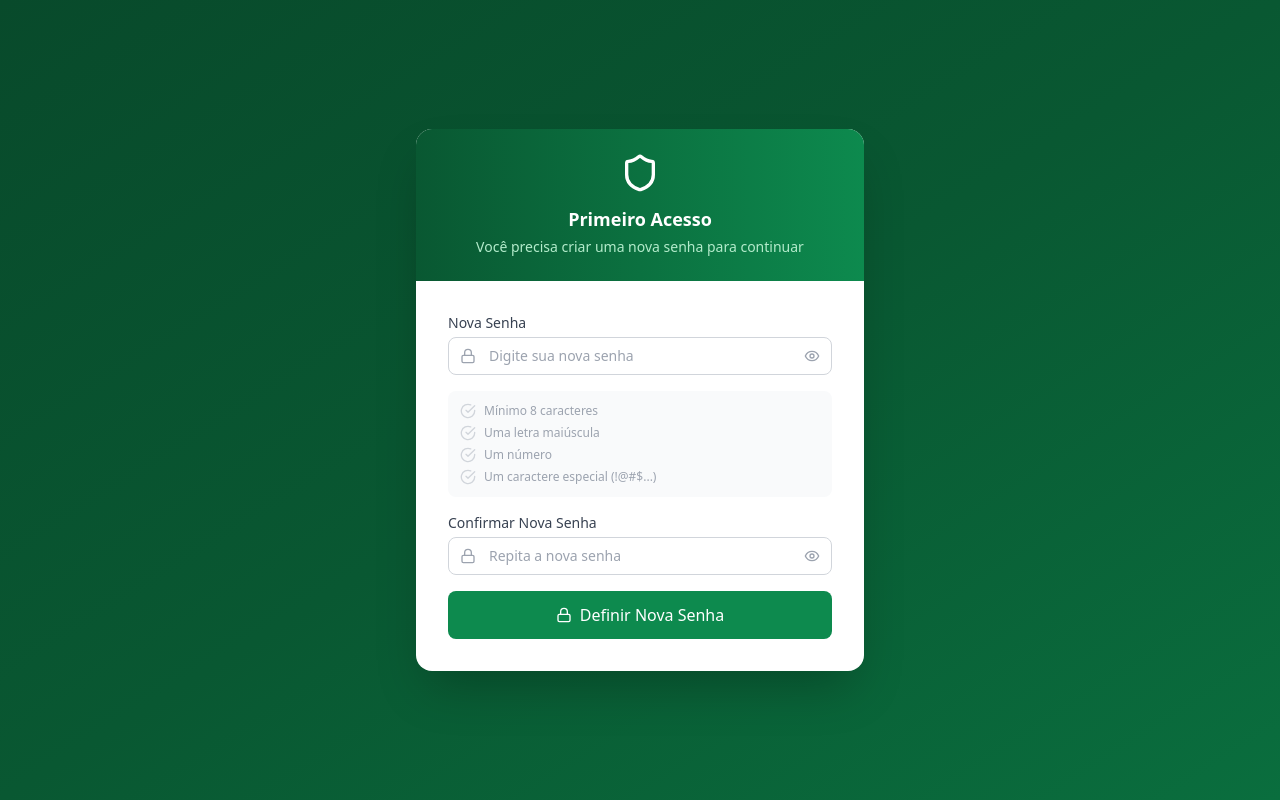
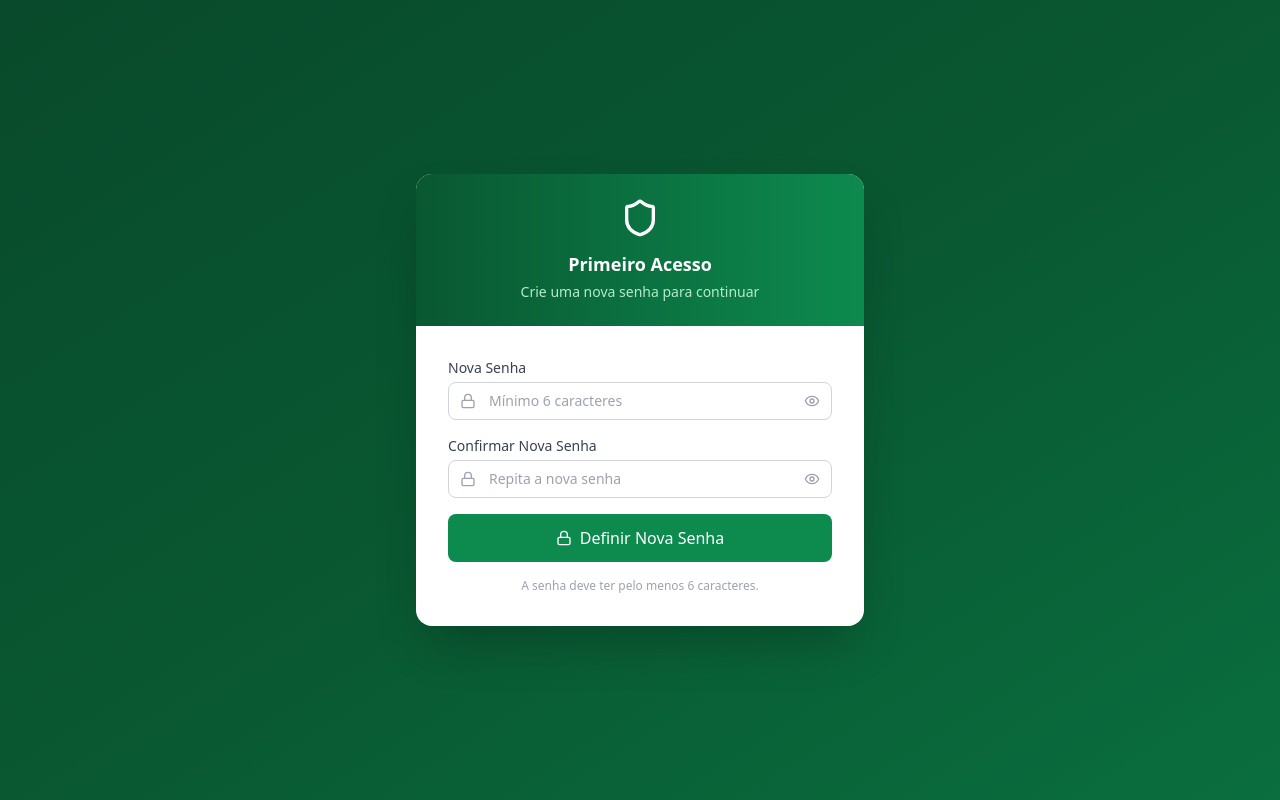
Before and after one commit to 6ciamambsi-web/garimpo-fiscalizacao, a Next.js app: page /primeiro-acesso in a window 1280 px wide. Built offline with nearby package versions, Linux system fonts and the light colour scheme.

Commit message:
Senha padrão 5ciamamb, sem requisitos complexos

```diff
--- a/src/app/admin/page.tsx
+++ b/src/app/admin/page.tsx
@@ -244,7 +244,7 @@ export default function AdminPage() {
         <div className="mt-4 bg-pmmg-green-50 border border-pmmg-green-200 rounded-lg p-4 text-sm text-pmmg-green-800">
           <p className="font-medium mb-1">Como funciona:</p>
           <ul className="space-y-1 text-xs list-disc list-inside">
-            <li><strong>Importar da Planilha</strong> — puxa todos os militares da aba "militares" e cadastra automaticamente com senha <code>Mudar@123</code></li>
+            <li><strong>Importar da Planilha</strong> — puxa todos os militares da aba "militares" e cadastra automaticamente com senha <code>5ciamamb</code></li>
             <li><strong>Escudo</strong> — alterna entre Admin e Operacional</li>
             <li><strong>Seta circular</strong> — reseta a senha para <code>Mudar@123</code></li>
             <li><strong>X/Check</strong> — desativa ou reativa o acesso ao sistema</li>
--- a/src/app/api/usuarios/importar/route.ts
+++ b/src/app/api/usuarios/importar/route.ts
@@ -4,7 +4,7 @@ import { createClient, createServiceClient } from '@/lib/supabase/server'
 import { getMilitaresFromSheets } from '@/lib/google-sheets'
 
 const ADMINS_NPM = ['1386697', '1463223']
-const SENHA_PADRAO = 'Mudar@123'
+const SENHA_PADRAO = '5ciamamb'
 const DOMINIO = 'pmmg.mg.gov.br'
 
 export async function POST() {
--- a/src/app/api/usuarios/resetar-senha/route.ts
+++ b/src/app/api/usuarios/resetar-senha/route.ts
@@ -18,7 +18,7 @@ export async function POST(request: NextRequest) {
 
     // Resetar senha para padrão e marcar primeiro_acesso
     const { error } = await serviceClient.auth.admin.updateUserById(usuario_id, {
-      password: 'Mudar@123'
+      password: '5ciamamb'
     })
     if (error) throw error
 
@@ -26,7 +26,7 @@ export async function POST(request: NextRequest) {
       .update({ primeiro_acesso: true })
       .eq('id', usuario_id)
 
-    return NextResponse.json({ message: 'Senha resetada para Mudar@123. Usuário deverá trocar no próximo acesso.' })
+    return NextResponse.json({ message: 'Senha resetada para 5ciamamb. Usuário deverá trocar no próximo acesso.' })
   } catch (err) {
     console.error(err)
     return NextResponse.json({ error: 'Erro ao resetar senha' }, { status: 500 })
--- a/src/app/primeiro-acesso/page.tsx
+++ b/src/app/primeiro-acesso/page.tsx
@@ -3,7 +3,7 @@
 import { useState, FormEvent } from 'react'
 import { useRouter } from 'next/navigation'
 import { createClient } from '@/lib/supabase/client'
-import { Shield, Lock, Eye, EyeOff, CheckCircle, AlertCircle } from 'lucide-react'
+import { Shield, Lock, Eye, EyeOff, AlertCircle } from 'lucide-react'
 
 export default function PrimeiroAcessoPage() {
   const router = useRouter()
@@ -14,17 +14,10 @@ export default function PrimeiroAcessoPage() {
   const [loading, setLoading] = useState(false)
   const [erro, setErro] = useState('')
 
-  const requisitos = [
-    { ok: novaSenha.length >= 8, texto: 'Mínimo 8 caracteres' },
-    { ok: /[A-Z]/.test(novaSenha), texto: 'Uma letra maiúscula' },
-    { ok: /[0-9]/.test(novaSenha), texto: 'Um número' },
-    { ok: /[^A-Za-z0-9]/.test(novaSenha), texto: 'Um caractere especial (!@#$...)' },
-  ]
-
   const handleSubmit = async (e: FormEvent) => {
     e.preventDefault()
     setErro('')
-    if (!requisitos.every(r => r.ok)) { setErro('A senha não atende a todos os requisitos.'); return }
+    if (novaSenha.length < 6) { setErro('A senha deve ter pelo menos 6 caracteres.'); return }
     if (novaSenha !== confirmar) { setErro('As senhas não coincidem.'); return }
 
     setLoading(true)
@@ -33,7 +26,6 @@ export default function PrimeiroAcessoPage() {
       const { error } = await supabase.auth.updateUser({ password: novaSenha })
       if (error) throw error
 
-      // Marcar primeiro_acesso como false
       const { data: { user } } = await supabase.auth.getUser()
       if (user) {
         await supabase.from('usuarios')
@@ -57,7 +49,7 @@ export default function PrimeiroAcessoPage() {
           <div className="bg-gradient-to-r from-pmmg-green-800 to-pmmg-green-600 px-8 py-6 text-center">
             <Shield className="w-10 h-10 text-white mx-auto mb-3" />
             <h1 className="text-white text-lg font-bold">Primeiro Acesso</h1>
-            <p className="text-pmmg-green-200 text-sm mt-1">Você precisa criar uma nova senha para continuar</p>
+            <p className="text-pmmg-green-200 text-sm mt-1">Crie uma nova senha para continuar</p>
           </div>
 
           <div className="px-8 py-8">
@@ -79,23 +71,14 @@ export default function PrimeiroAcessoPage() {
                     value={novaSenha}
                     onChange={e => setNovaSenha(e.target.value)}
                     className="input-field pl-10 pr-10"
-                    placeholder="Digite sua nova senha"
+                    placeholder="Mínimo 6 caracteres"
+                    minLength={6}
                   />
                   <button type="button" onClick={() => setShow1(v => !v)}
                     className="absolute right-3 top-1/2 -translate-y-1/2 text-gray-400">
                     {show1 ? <EyeOff className="w-4 h-4" /> : <Eye className="w-4 h-4" />}
                   </button>
                 </div>
-              </div>
-
-              {/* Requisitos */}
-              <div className="bg-gray-50 rounded-lg p-3 space-y-1.5">
-                {requisitos.map((r, i) => (
-                  <div key={i} className="flex items-center gap-2">
-                    <CheckCircle className={`w-4 h-4 flex-shrink-0 ${r.ok ? 'text-pmmg-green-600' : 'text-gray-300'}`} />
-                    <span className={`text-xs ${r.ok ? 'text-pmmg-green-700' : 'text-gray-400'}`}>{r.texto}</span>
-                  </div>
-                ))}
               </div>
 
               <div>
@@ -132,6 +115,10 @@ export default function PrimeiroAcessoPage() {
                 )}
               </button>
             </form>
+
+            <p className="mt-4 text-center text-xs text-gray-400">
+              A senha deve ter pelo menos 6 caracteres.
+            </p>
           </div>
         </div>
       </div>
```
